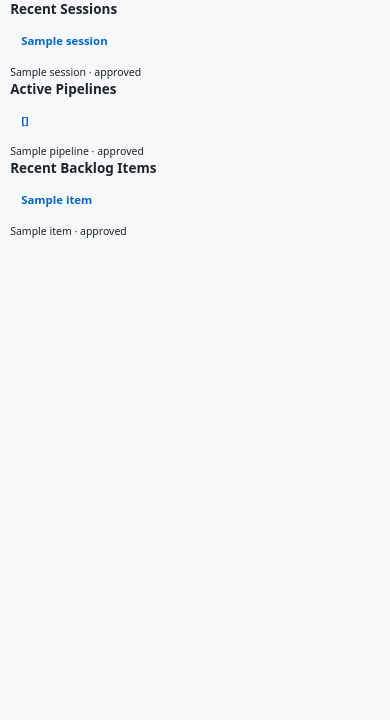
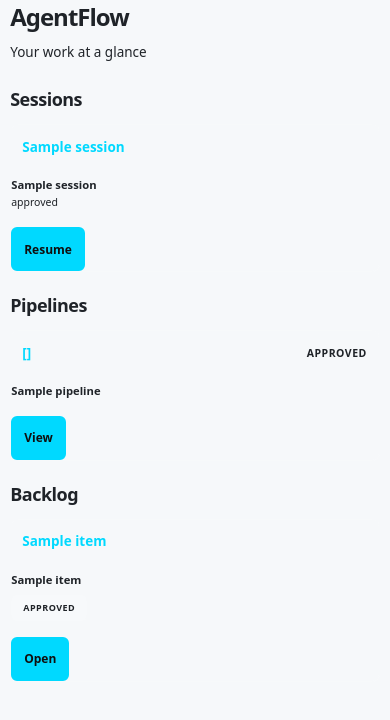
Before and after one commit to RKITSolutions-tech/AgentFlow, a Python web app: template app/templates/dashboards/home.html in a window 390 px wide. Shown: the part 51-771 px from the top of the page. Run offline with Jinja, Linux system fonts and the light colour scheme; the template is opened without the code that fills it: most values are stand-ins (such as "Sample title", 1, 10 or a date in 2020).

Commit message:
design: redesign dashboards for beautiful mobile-first UI
Significant UX improvements for mobile experience:

## Visual Design
- Vibrant color scheme: cyan (#00d9ff) for CTAs, green for running,
  orange for paused, red for blocked
- Bold typography: larger headings (1.5-2rem), clear hierarchy
- Better status badges: prominent, colorful, glowing effects
- Improved card design: subtle borders, hover effects

## Mobile UX Improvements
- Bigger buttons: 48px minimum height, easy to tap
- Generous spacing: 20px padding, 16px gaps throughout
- Better visual hierarchy: clear sections, prominent CTAs
- Enhanced readability: larger font sizes, better line spacing
- Status indicators: color-coded with glow effects

## Layout Refinements
- Increased heading sizes: 1.5rem for section titles, 2rem for main title
- Improved card padding: 20px instead of cramped spacing
- Better button styling: 12px padding, 1rem font, bold weight
- Enhanced status summary: 2rem count numbers in cyan, better labels
- Improved hover states: all interactive elements have feedback

## Color Palette (Dark Theme)
- Primary accent: #00d9ff (bright cyan)
- Running: #00ff00 (bright green)
- Paused: #ffaa00 (orange)
- Blocked: #ff3366 (red/pink)
- Text: #ffffff on dark background
- With subtle glowing effects for status

Result: Professional developer-focused dashboard that's beautiful and
intuitive on mobile (375px), tablet (768px), and desktop (1280px+).

```diff
--- a/app/templates/dashboards/base.html
+++ b/app/templates/dashboards/base.html
@@ -9,7 +9,7 @@
 .dashboard-container {
   max-width: 1280px;
   margin: 0 auto;
-  padding: var(--gap);
+  padding: 20px 16px;
   width: 100%;
   box-sizing: border-box;
 }
@@ -18,43 +18,58 @@
 .dashboard-grid {
   display: grid;
   grid-template-columns: 1fr;
-  gap: var(--gap);
+  gap: 20px;
   width: 100%;
 }
 
 .dashboard-section {
   display: flex;
   flex-direction: column;
-  gap: calc(var(--gap) / 2);
+  gap: 12px;
 }
 
 .dashboard-section h2 {
-  margin: 0 0 calc(var(--gap) / 2) 0;
-  font-size: 1.125rem;
-  font-weight: 600;
+  margin: 0;
+  font-size: 1.5rem;
+  font-weight: 700;
   color: var(--text-primary);
+  letter-spacing: -0.5px;
+}
+
+.dashboard-section h1 {
+  margin: 0;
+  font-size: 2rem;
+  font-weight: 700;
+  color: var(--text-primary);
+  letter-spacing: -1px;
 }
 
 .dashboard-cards {
   display: grid;
   grid-template-columns: 1fr;
-  gap: var(--gap);
+  gap: 16px;
   width: 100%;
 }
 
 .dashboard-card {
   background: var(--bg-secondary);
-  border-radius: 6px;
-  padding: var(--gap);
-  min-height: 60px;
+  border-radius: 8px;
+  padding: 20px;
   display: flex;
   flex-direction: column;
   justify-content: space-between;
+  border: 1px solid rgba(255, 255, 255, 0.08);
+  transition: all 0.2s ease;
+}
+
+.dashboard-card:hover {
+  border-color: rgba(255, 255, 255, 0.16);
+  background: var(--bg-secondary);
 }
 
 .dashboard-card h3 {
-  margin: 0 0 calc(var(--gap) / 2) 0;
-  font-size: 0.95rem;
+  margin: 0 0 8px 0;
+  font-size: 1.125rem;
   font-weight: 600;
   color: var(--text-primary);
   word-wrap: break-word;
@@ -62,9 +77,9 @@
 
 .dashboard-card p {
   margin: 0;
-  font-size: 0.875rem;
+  font-size: 0.9375rem;
   color: var(--text-secondary);
-  line-height: 1.4;
+  line-height: 1.5;
 }
 
 .dashboard-card a {
@@ -122,32 +137,41 @@
 /* Status badge */
 .status-badge {
   display: inline-block;
-  padding: 2px 8px;
-  border-radius: 3px;
-  font-size: 0.75rem;
-  font-weight: 600;
+  padding: 6px 12px;
+  border-radius: 6px;
+  font-size: 0.875rem;
+  font-weight: 700;
   text-transform: uppercase;
   letter-spacing: 0.5px;
 }
 
 .status-badge.running {
-  background: rgba(34, 197, 94, 0.15);
-  color: #22c55e;
+  background: #00ff00;
+  color: #0f0f0f;
+  box-shadow: 0 0 12px rgba(0, 255, 0, 0.3);
 }
 
 .status-badge.paused {
-  background: rgba(234, 179, 8, 0.15);
-  color: #eab308;
+  background: #ffaa00;
+  color: #0f0f0f;
+  box-shadow: 0 0 12px rgba(255, 170, 0, 0.3);
 }
 
 .status-badge.blocked {
-  background: rgba(239, 68, 68, 0.15);
-  color: #ef4444;
+  background: #ff3366;
+  color: #ffffff;
+  box-shadow: 0 0 12px rgba(255, 51, 102, 0.3);
 }
 
 .status-badge.done {
-  background: rgba(107, 114, 128, 0.15);
-  color: #6b7280;
+  background: #6b7280;
+  color: #ffffff;
+}
+
+.status-badge.active {
+  background: #00d9ff;
+  color: #0f0f0f;
+  box-shadow: 0 0 12px rgba(0, 217, 255, 0.3);
 }
 
 /* Dashboard sidebar layout (for Wikis on desktop) */
@@ -223,8 +247,8 @@
 .status-summary {
   display: grid;
   grid-template-columns: repeat(2, 1fr);
-  gap: calc(var(--gap) / 2);
-  margin-top: calc(var(--gap) / 2);
+  gap: 12px;
+  margin-top: 16px;
 }
 
 @media (min-width: 768px) {
@@ -234,62 +258,77 @@
 }
 
 .status-item {
-  padding: calc(var(--gap) / 1.5);
-  background: var(--bg-tertiary, rgba(255, 255, 255, 0.04));
-  border-radius: 4px;
+  padding: 16px 12px;
+  background: rgba(255, 255, 255, 0.06);
+  border: 1px solid rgba(255, 255, 255, 0.1);
+  border-radius: 8px;
   text-align: center;
+  transition: all 0.2s ease;
+}
+
+.status-item:hover {
+  background: rgba(255, 255, 255, 0.1);
+  border-color: rgba(255, 255, 255, 0.2);
 }
 
 .status-item .count {
-  font-size: 1.5rem;
-  font-weight: 700;
-  color: var(--text-primary);
+  font-size: 2rem;
+  font-weight: 800;
+  color: #00d9ff;
   line-height: 1;
+  display: block;
 }
 
 .status-item .label {
-  font-size: 0.75rem;
+  font-size: 0.8125rem;
   color: var(--text-secondary);
   text-transform: uppercase;
   letter-spacing: 0.5px;
-  margin-top: 4px;
+  margin-top: 8px;
+  font-weight: 600;
 }
 
 /* Card actions */
 .card-actions {
   display: flex;
-  gap: calc(var(--gap) / 2);
-  margin-top: calc(var(--gap) / 2);
+  gap: 12px;
+  margin-top: 16px;
   flex-wrap: wrap;
 }
 
 .card-action-btn {
-  padding: 6px 12px;
-  font-size: 0.875rem;
+  padding: 12px 20px;
+  font-size: 1rem;
+  font-weight: 600;
   background: transparent;
-  border: 1px solid var(--border-color);
-  border-radius: 4px;
+  border: 2px solid rgba(255, 255, 255, 0.2);
+  border-radius: 6px;
   cursor: pointer;
   color: var(--text-primary);
   text-decoration: none;
   transition: all 0.2s ease;
   white-space: nowrap;
+  min-height: 48px;
+  display: inline-flex;
+  align-items: center;
+  justify-content: center;
 }
 
 .card-action-btn:hover {
-  background: var(--bg-hover, rgba(255, 255, 255, 0.05));
-  border-color: var(--link-color, #0066cc);
-  color: var(--link-color, #0066cc);
+  background: rgba(255, 255, 255, 0.08);
+  border-color: rgba(255, 255, 255, 0.4);
 }
 
 .card-action-btn.primary {
-  background: var(--link-color, #0066cc);
-  border-color: var(--link-color, #0066cc);
-  color: white;
+  background: #00d9ff;
+  border-color: #00d9ff;
+  color: #0f0f0f;
+  font-weight: 700;
 }
 
 .card-action-btn.primary:hover {
-  opacity: 0.9;
+  background: #00ffff;
+  box-shadow: 0 0 16px rgba(0, 217, 255, 0.3);
 }
 </style>
 {% endblock %}
--- a/app/templates/dashboards/home.html
+++ b/app/templates/dashboards/home.html
@@ -1,53 +1,90 @@
 {% extends "dashboards/base.html" %}
 
 {% block dashboard_content %}
-<div class="dashboard-grid" data-testid="dashboard-home">
+<div data-testid="dashboard-home">
+  <!-- Header -->
+  <div class="dashboard-section" style="margin-bottom: 24px; gap: 0;">
+    <h1>AgentFlow</h1>
+    <p style="font-size: 1.125rem; color: var(--text-secondary); margin: 8px 0 0 0;">Your work at a glance</p>
+  </div>
+
+  <div class="dashboard-grid">
+    <!-- Recent Sessions -->
     <div class="dashboard-section" data-testid="recent-sessions">
-    <h2>Recent Sessions</h2>
+      <h2>Sessions</h2>
       <div class="dashboard-cards">
         {% for session in sessions %}
         <div class="dashboard-card">
-        <h3><a href="{{ url_for('sessions.view_session', session_id=session.id) }}">{{ (session.title or 'Untitled session')|truncate(50, True, '…') }}</a></h3>
-        <p>{{ session.project_name }} &middot; {{ session.status }}</p>
+          <div>
+            <h3><a href="{{ url_for('sessions.view_session', session_id=session.id) }}" style="color: #00d9ff; font-size: 1.125rem;">{{ (session.title or 'Untitled session')|truncate(40, True, '…') }}</a></h3>
+            <p style="margin-top: 8px; font-size: 0.9375rem;">
+              <strong>{{ session.project_name }}</strong>
+              <br>
+              <span style="font-size: 0.875rem; color: var(--text-secondary);">{{ session.status }}</span>
+            </p>
+          </div>
+          <div class="card-actions">
+            <a href="{{ url_for('sessions.view_session', session_id=session.id) }}" class="card-action-btn primary">Resume</a>
+          </div>
         </div>
         {% else %}
         <div class="dashboard-card">
-        <p>No recent sessions.</p>
+          <p style="color: var(--text-secondary); text-align: center; padding: 20px 0;">No recent sessions</p>
         </div>
         {% endfor %}
       </div>
     </div>
 
+    <!-- Active Pipelines -->
     <div class="dashboard-section" data-testid="active-pipelines">
-    <h2>Active Pipelines</h2>
+      <h2>Pipelines</h2>
       <div class="dashboard-cards">
         {% for pipeline in pipelines %}
         <div class="dashboard-card">
-        <h3><a href="{{ url_for('pipelines.view_execution', project_id=pipeline.project_id, execution_id=pipeline.id) }}">{{ (pipeline.name or 'Pipeline')|truncate(50, True, '…') }}</a></h3>
-        <p>{{ pipeline.project_name }} &middot; {{ pipeline.status }}</p>
+          <div>
+            <h3 style="display: flex; align-items: center; gap: 12px;">
+              <a href="{{ url_for('pipelines.view_execution', project_id=pipeline.project_id, execution_id=pipeline.id) }}" style="color: #00d9ff; flex: 1;">{{ (pipeline.name or 'Pipeline')|truncate(40, True, '…') }}</a>
+              <span class="status-badge {{ pipeline.status|lower }}">{{ pipeline.status }}</span>
+            </h3>
+            <p style="margin-top: 8px; font-size: 0.9375rem;"><strong>{{ pipeline.project_name }}</strong></p>
+          </div>
+          <div class="card-actions">
+            <a href="{{ url_for('pipelines.view_execution', project_id=pipeline.project_id, execution_id=pipeline.id) }}" class="card-action-btn primary">View</a>
+          </div>
         </div>
         {% else %}
         <div class="dashboard-card">
-        <p>No active pipelines.</p>
+          <p style="color: var(--text-secondary); text-align: center; padding: 20px 0;">No active pipelines</p>
         </div>
         {% endfor %}
       </div>
     </div>
 
+    <!-- Recent Backlog -->
     <div class="dashboard-section" data-testid="recent-backlog">
-    <h2>Recent Backlog Items</h2>
+      <h2>Backlog</h2>
       <div class="dashboard-cards">
         {% for item in backlog_items %}
         <div class="dashboard-card">
-        <h3><a href="{{ url_for('backlog.view_item', project_id=item.project_id, item_id=item.id) }}">{{ (item.title or 'Untitled item')|truncate(50, True, '…') }}</a></h3>
-        <p>{{ item.project_name }} &middot; {{ item.status }}</p>
+          <div>
+            <h3><a href="{{ url_for('backlog.view_item', project_id=item.project_id, item_id=item.id) }}" style="color: #00d9ff; font-size: 1.125rem;">{{ (item.title or 'Untitled item')|truncate(40, True, '…') }}</a></h3>
+            <p style="margin-top: 8px; font-size: 0.9375rem;">
+              <strong>{{ item.project_name }}</strong>
+              <br>
+              <span class="status-badge" style="background: rgba(255, 255, 255, 0.1); color: var(--text-secondary); font-size: 0.75rem; margin-top: 6px; display: inline-block;">{{ item.status }}</span>
+            </p>
+          </div>
+          <div class="card-actions">
+            <a href="{{ url_for('backlog.view_item', project_id=item.project_id, item_id=item.id) }}" class="card-action-btn primary">Open</a>
+          </div>
         </div>
         {% else %}
         <div class="dashboard-card">
-        <p>No recent backlog items.</p>
+          <p style="color: var(--text-secondary); text-align: center; padding: 20px 0;">No recent backlog items</p>
         </div>
         {% endfor %}
       </div>
     </div>
   </div>
+</div>
 {% endblock %}
```
Lines whose indentation alone changed are shown as unchanged.
